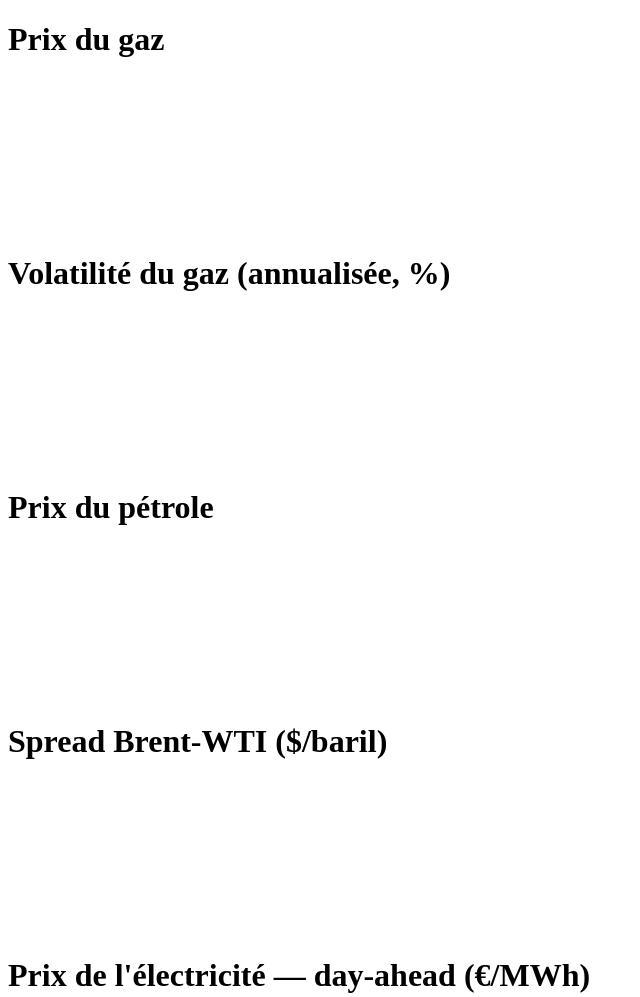
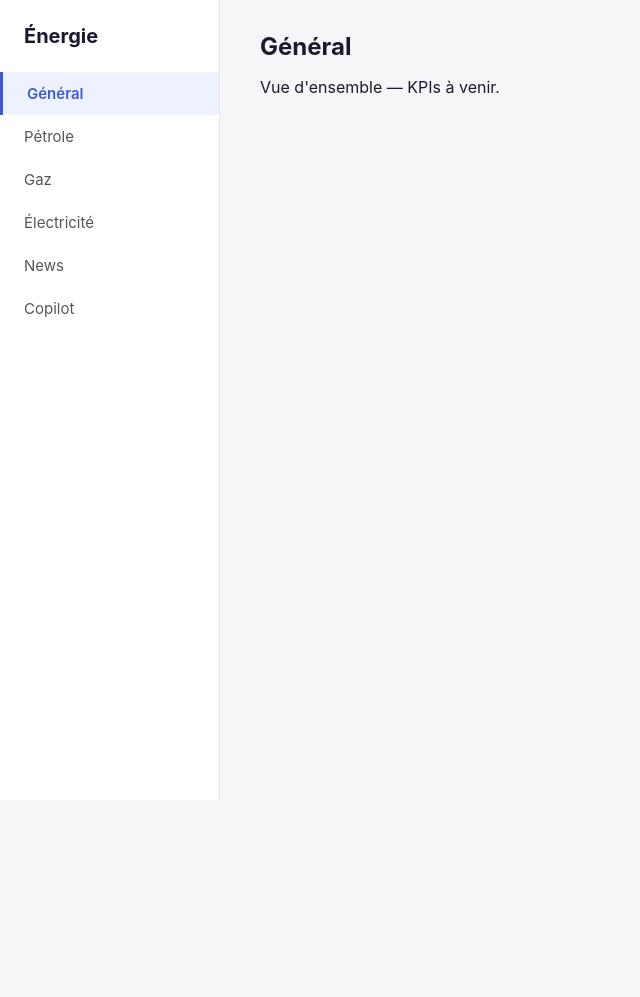
Before and after one commit to Lucadsplt/Energy-Market-Dashboard, a plain HTML site: page frontend/index.html in a window 1280 px wide. Shown: the top 997 px of the page, without its empty margins (0-640 px from the left). After the commit the page ends 800 px from the top, so only its background shows below. Drawn offline with nearby package versions, Linux system fonts and the light colour scheme; no server answers.

Commit message:
Restructure le frontend en dashboard a onglets
Sidebar de navigation, bascule d'onglets en JS, style entreprise propre, repartition des graphes dans leurs onglets, correctif Chart.js en onglet masque.

```diff
--- /dev/null
+++ b/frontend/css/style.css
@@ -0,0 +1,90 @@
+* {
+    margin: 0;
+    padding: 0;
+    box-sizing: border-box;
+}
+
+body {
+    font-family: -apple-system, "Segoe UI", Roboto, sans-serif;
+    background: #f5f6f8;
+    color: #1a1a2e;
+}
+
+/* Disposition generale : sidebar + contenu cote a cote */
+.app {
+    display: flex;
+    min-height: 100vh;
+}
+
+/* Barre laterale */
+.sidebar {
+    width: 220px;
+    flex-shrink: 0;
+    background: #ffffff;
+    border-right: 1px solid #e3e6ea;
+    padding: 24px 0;
+}
+
+.sidebar .logo {
+    padding: 0 24px 24px;
+    font-size: 20px;
+}
+
+.sidebar ul {
+    list-style: none;
+}
+
+.sidebar .nav-link {
+    display: block;
+    padding: 12px 24px;
+    color: #555;
+    text-decoration: none;
+    font-size: 15px;
+}
+
+.sidebar .nav-link:hover {
+    background: #f0f2f5;
+}
+
+.sidebar .nav-link.active {
+    background: #eef2ff;
+    color: #3b5bdb;
+    font-weight: 600;
+    border-left: 3px solid #3b5bdb;
+}
+
+/* Zone de contenu */
+.contenu {
+    flex: 1;
+    padding: 32px 40px;
+}
+
+/* Chaque onglet est masque, sauf l'actif */
+.onglet {
+    display: none;
+}
+
+.onglet.active {
+    display: block;
+}
+
+.onglet h1 {
+    margin-bottom: 16px;
+}
+
+.contenu h2 {
+    font-size: 16px;
+    margin: 24px 0 8px;
+    color: #333;
+    font-weight: 600;
+}
+
+/* Conteneur a hauteur fixe pour chaque graphe (carte blanche) */
+.chart-box {
+    position: relative;
+    height: 340px;
+    background: #ffffff;
+    border: 1px solid #e3e6ea;
+    border-radius: 8px;
+    padding: 12px;
+}
--- a/frontend/index.html
+++ b/frontend/index.html
@@ -3,37 +3,76 @@
 <head>
     <meta charset="UTF-8">
     <meta name="viewport" content="width=device-width, initial-scale=1.0">
-    <title>Dashboard Énergie — Gaz</title>
+    <title>Dashboard Énergie</title>
+    <link rel="stylesheet" href="css/style.css">
     <script src="https://cdn.jsdelivr.net/npm/chart.js"></script>
+    <script>
+        // Les graphes remplissent la hauteur de leur conteneur (.chart-box)
+        Chart.defaults.maintainAspectRatio = false;
+    </script>
 </head>
 <body>
-    <h1>Prix du gaz</h1>
-    <canvas id="graphique-gaz"></canvas>
+    <div class="app">
+        <nav class="sidebar">
+            <h2 class="logo">Énergie</h2>
+            <ul>
+                <li><a href="#" class="nav-link active" data-cible="general">Général</a></li>
+                <li><a href="#" class="nav-link" data-cible="petrole">Pétrole</a></li>
+                <li><a href="#" class="nav-link" data-cible="gaz">Gaz</a></li>
+                <li><a href="#" class="nav-link" data-cible="electricite">Électricité</a></li>
+                <li><a href="#" class="nav-link" data-cible="news">News</a></li>
+                <li><a href="#" class="nav-link" data-cible="copilot">Copilot</a></li>
+            </ul>
+        </nav>
 
+        <main class="contenu">
+            <section id="general" class="onglet active">
+                <h1>Général</h1>
+                <p>Vue d'ensemble — KPIs à venir.</p>
+            </section>
+
+            <section id="petrole" class="onglet">
+                <h1>Pétrole</h1>
+                <h2>Prix — Brent / WTI ($/baril)</h2>
+                <div class="chart-box"><canvas id="graphique-petrole"></canvas></div>
+                <h2>Spread Brent-WTI ($/baril)</h2>
+                <div class="chart-box"><canvas id="graphique-spread"></canvas></div>
+            </section>
+
+            <section id="gaz" class="onglet">
+                <h1>Gaz</h1>
+                <h2>Prix — TTF / Henry Hub</h2>
+                <div class="chart-box"><canvas id="graphique-gaz"></canvas></div>
+                <h2>Volatilité annualisée (%)</h2>
+                <div class="chart-box"><canvas id="graphique-gaz-vol"></canvas></div>
+            </section>
+
+            <section id="electricite" class="onglet">
+                <h1>Électricité</h1>
+                <h2>Prix day-ahead — FR / DE-LU (€/MWh)</h2>
+                <div class="chart-box"><canvas id="graphique-electricite"></canvas></div>
+                <h2>Spread FR − DE (€/MWh)</h2>
+                <div class="chart-box"><canvas id="graphique-elec-spread"></canvas></div>
+            </section>
+
+            <section id="news" class="onglet">
+                <h1>News</h1>
+                <p>Fil d'actualité à venir.</p>
+            </section>
+
+            <section id="copilot" class="onglet">
+                <h1>Copilot</h1>
+                <p>Assistant à venir.</p>
+            </section>
+        </main>
+    </div>
+
+    <script src="js/nav.js?v=9"></script>
     <script src="js/gas.js"></script>
-
-    <h1>Volatilité du gaz (annualisée, %)</h1>
-    <canvas id="graphique-gaz-vol"></canvas>
-
     <script src="js/gas_vol.js"></script>
-
-    <h1>Prix du pétrole</h1>
-    <canvas id="graphique-petrole"></canvas>
-
     <script src="js/oil.js"></script>
-
-    <h1>Spread Brent-WTI ($/baril)</h1>
-    <canvas id="graphique-spread"></canvas>
     <script src="js/spread.js"></script>
-
-    <h1>Prix de l'électricité — day-ahead (€/MWh)</h1>
-    <canvas id="graphique-electricite"></canvas>
-
     <script src="js/electricity.js"></script>
-
-    <h1>Spread électricité FR − DE (€/MWh)</h1>
-    <canvas id="graphique-elec-spread"></canvas>
-
     <script src="js/electricity_spread.js"></script>
 </body>
 </html>
--- /dev/null
+++ b/frontend/js/nav.js
@@ -0,0 +1,33 @@
+// Recupere tous les liens de navigation
+const liens = document.querySelectorAll(".nav-link");
+
+liens.forEach(lien => {
+    lien.addEventListener("click", (evenement) => {
+        evenement.preventDefault();   // empeche le saut de page du lien "#"
+
+        // 1. Retire "active" de TOUS les liens et de TOUS les onglets
+        document.querySelectorAll(".nav-link").forEach(l => l.classList.remove("active"));
+        document.querySelectorAll(".onglet").forEach(o => o.classList.remove("active"));
+
+        // 2. Active le lien clique
+        lien.classList.add("active");
+
+        // 3. Affiche l'onglet correspondant (data-cible -> id de la section)
+        const cible = lien.dataset.cible;
+        const section = document.getElementById(cible);
+        section.classList.add("active");
+
+        // 4. Redessiner les graphes de l'onglet (crees quand il etait masque).
+        //    Double requestAnimationFrame : on attend que la mise en page ET le
+        //    redimensionnement soient termines avant de recalculer/redessiner.
+        requestAnimationFrame(() => requestAnimationFrame(() => {
+            section.querySelectorAll("canvas").forEach(canvas => {
+                const graphe = Chart.getChart(canvas);
+                if (graphe) {
+                    graphe.resize();
+                    graphe.update();
+                }
+            });
+        }));
+    });
+});
```
